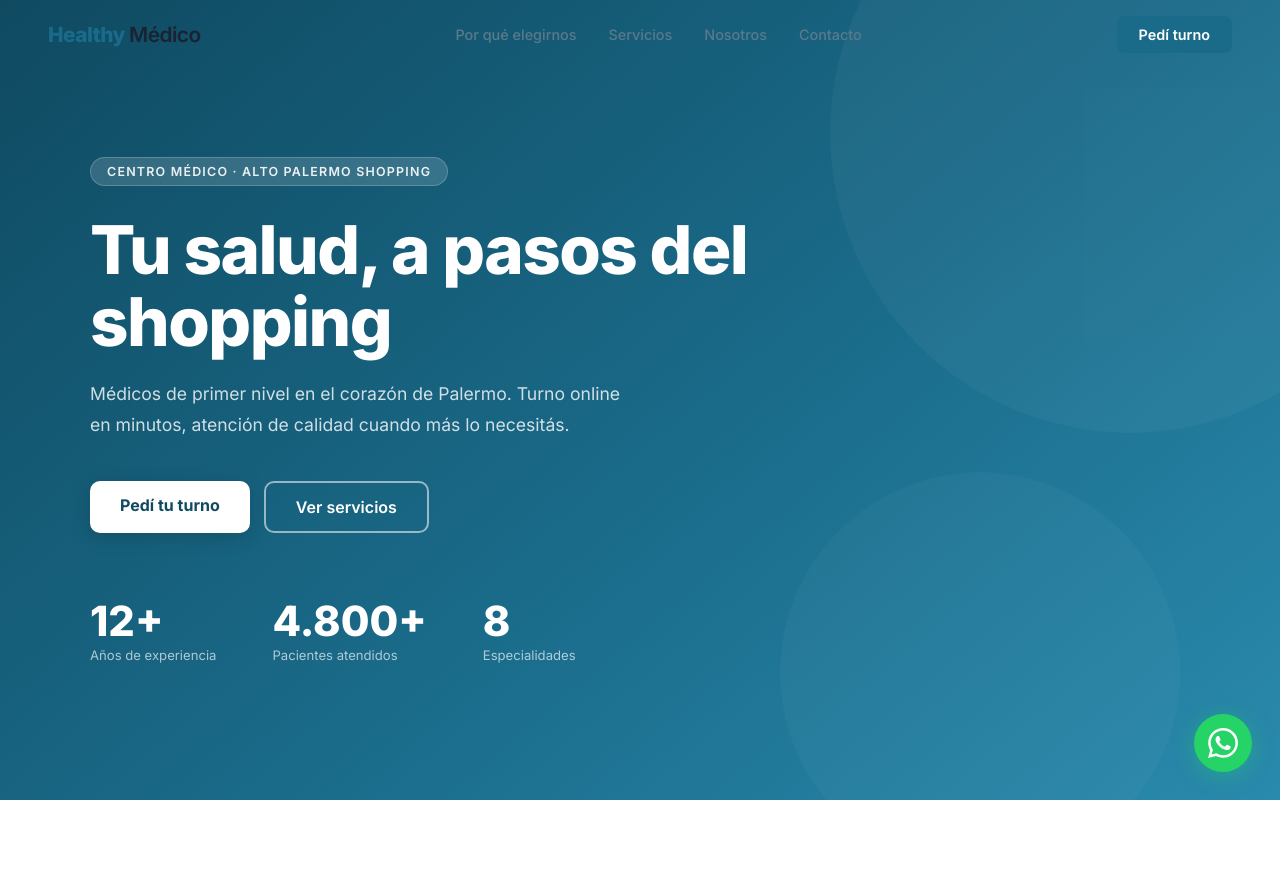
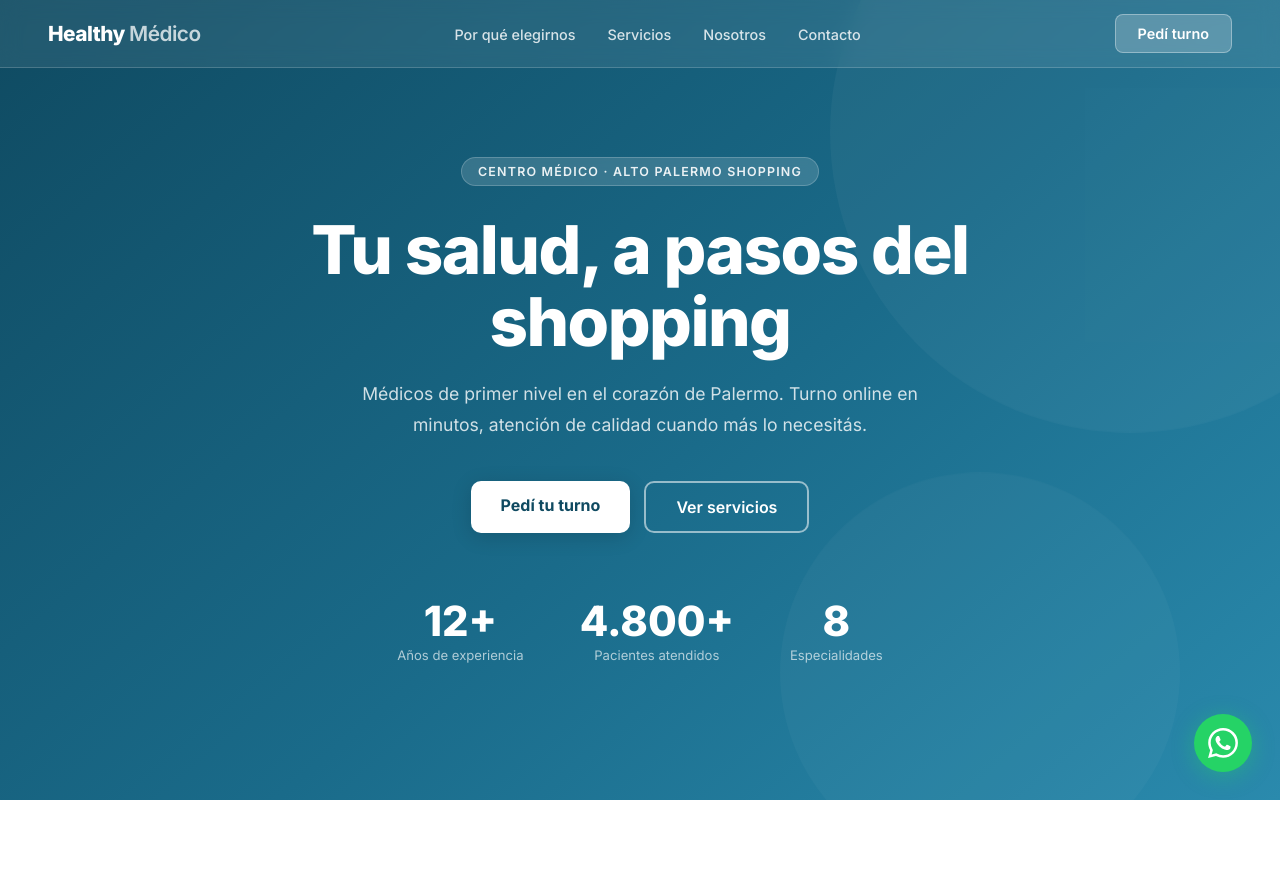
Before and after one commit to ferndv-arg/landingbot-previews, a plain HTML site: page 95c5b40b/index.html in a window 1280 px wide. Shown: the top 875 px of the page. Drawn offline with Linux system fonts and the light colour scheme.

Commit message:
Add landing: 95c5b40b

```diff
--- a/95c5b40b/index.html
+++ b/95c5b40b/index.html
@@ -28,25 +28,37 @@ body { font-family: 'Inter', sans-serif; background: var(--bg); color: var(--tex
 nav {
   position: fixed; top: 0; left: 0; right: 0; z-index: 1000;
   padding: 0 48px; height: 68px; display: flex; align-items: center; justify-content: space-between;
+  background: rgba(255,255,255,0.08);
+  backdrop-filter: blur(10px);
+  -webkit-backdrop-filter: blur(10px);
+  border-bottom: 1px solid rgba(255,255,255,0.18);
   transition: all 0.35s ease;
 }
 nav.scrolled {
-  background: rgba(240,247,250,0.93);
-  backdrop-filter: blur(12px);
-  -webkit-backdrop-filter: blur(12px);
+  background: rgba(240,247,250,0.95);
+  backdrop-filter: blur(14px);
+  -webkit-backdrop-filter: blur(14px);
+  border-bottom-color: var(--border);
   box-shadow: 0 1px 24px rgba(26,107,138,0.1);
 }
-.nav-logo { font-size: 1.3rem; font-weight: 800; color: var(--primary); letter-spacing: -0.5px; }
-.nav-logo span { color: var(--text); font-weight: 600; }
+.nav-logo { font-size: 1.3rem; font-weight: 800; color: var(--white); letter-spacing: -0.5px; transition: color 0.35s; }
+.nav-logo span { color: rgba(255,255,255,0.75); font-weight: 600; transition: color 0.35s; }
+nav.scrolled .nav-logo { color: var(--primary); }
+nav.scrolled .nav-logo span { color: var(--text); }
 .nav-links { display: flex; gap: 32px; list-style: none; }
-.nav-links a { font-size: 0.9rem; font-weight: 500; color: var(--muted); text-decoration: none; transition: color 0.2s; }
-.nav-links a:hover { color: var(--primary); }
+.nav-links a { font-size: 0.9rem; font-weight: 500; color: rgba(255,255,255,0.82); text-decoration: none; transition: color 0.2s; }
+.nav-links a:hover { color: var(--white); }
+nav.scrolled .nav-links a { color: var(--muted); }
+nav.scrolled .nav-links a:hover { color: var(--primary); }
 .nav-cta {
-  background: var(--primary); color: var(--white); padding: 10px 22px;
+  background: rgba(255,255,255,0.2); color: var(--white); padding: 10px 22px;
   border-radius: 8px; font-weight: 600; font-size: 0.9rem;
-  text-decoration: none; transition: background 0.2s, transform 0.2s;
+  text-decoration: none; border: 1px solid rgba(255,255,255,0.35);
+  transition: background 0.25s, transform 0.2s, border-color 0.25s;
 }
-.nav-cta:hover { background: var(--primary-dark); transform: translateY(-1px); }
+.nav-cta:hover { background: rgba(255,255,255,0.3); transform: translateY(-1px); }
+nav.scrolled .nav-cta { background: var(--primary); border-color: var(--primary); }
+nav.scrolled .nav-cta:hover { background: var(--primary-dark); }
 
 /* ── HERO ── */
 #inicio {
@@ -69,7 +81,7 @@ nav.scrolled {
   animation: float 12s ease-in-out infinite reverse;
 }
 @keyframes float { 0%,100%{transform:translateY(0)} 50%{transform:translateY(-28px)} }
-.hero-inner { max-width: 1100px; margin: 0 auto; width: 100%; position: relative; z-index: 1; }
+.hero-inner { max-width: 900px; margin: 0 auto; width: 100%; position: relative; z-index: 1; text-align: center; }
 .hero-badge {
   display: inline-block; background: rgba(255,255,255,0.15); color: rgba(255,255,255,0.9);
   padding: 6px 16px; border-radius: 20px; font-size: 0.78rem; font-weight: 600;
@@ -78,13 +90,13 @@ nav.scrolled {
 }
 .hero-title {
   font-size: clamp(2.6rem, 5.5vw, 4.2rem); font-weight: 800; color: var(--white);
-  line-height: 1.08; letter-spacing: -1.5px; max-width: 700px; margin-bottom: 20px;
+  line-height: 1.08; letter-spacing: -1.5px; margin-bottom: 20px;
 }
 .hero-sub {
-  font-size: 1.1rem; color: rgba(255,255,255,0.8); max-width: 540px;
-  line-height: 1.75; margin-bottom: 40px;
+  font-size: 1.1rem; color: rgba(255,255,255,0.8); max-width: 560px;
+  line-height: 1.75; margin-bottom: 40px; margin-left: auto; margin-right: auto;
 }
-.hero-btns { display: flex; gap: 14px; flex-wrap: wrap; margin-bottom: 68px; }
+.hero-btns { display: flex; gap: 14px; flex-wrap: wrap; margin-bottom: 68px; justify-content: center; }
 .btn-white {
   background: var(--white); color: var(--primary-dark); padding: 14px 30px;
   border-radius: 10px; font-weight: 700; font-size: 1rem; text-decoration: none;
@@ -97,7 +109,7 @@ nav.scrolled {
   transition: all 0.2s;
 }
 .btn-outline-white:hover { background: rgba(255,255,255,0.12); border-color: var(--white); }
-.hero-stats { display: flex; gap: 56px; flex-wrap: wrap; }
+.hero-stats { display: flex; gap: 56px; flex-wrap: wrap; justify-content: center; }
 .stat { }
 .stat-num { font-size: 2.6rem; font-weight: 800; color: var(--white); line-height: 1; }
 .stat-label { font-size: 0.82rem; color: rgba(255,255,255,0.65); margin-top: 5px; }
```
